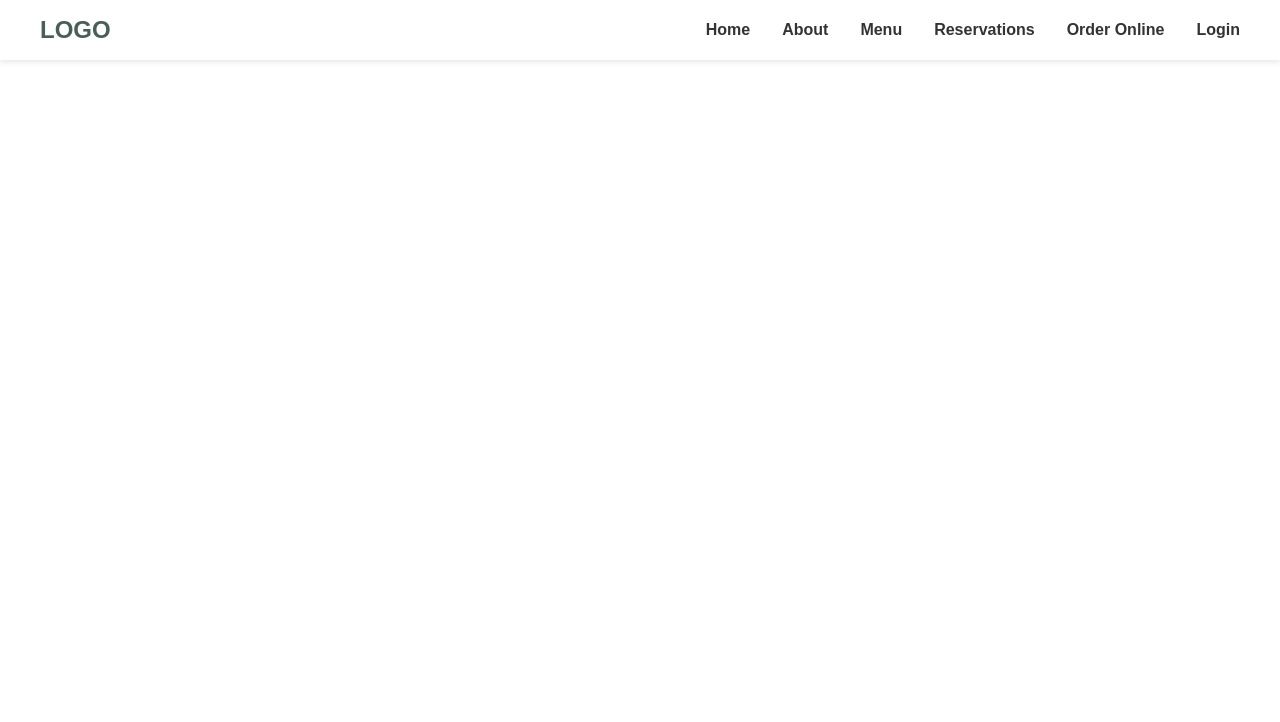
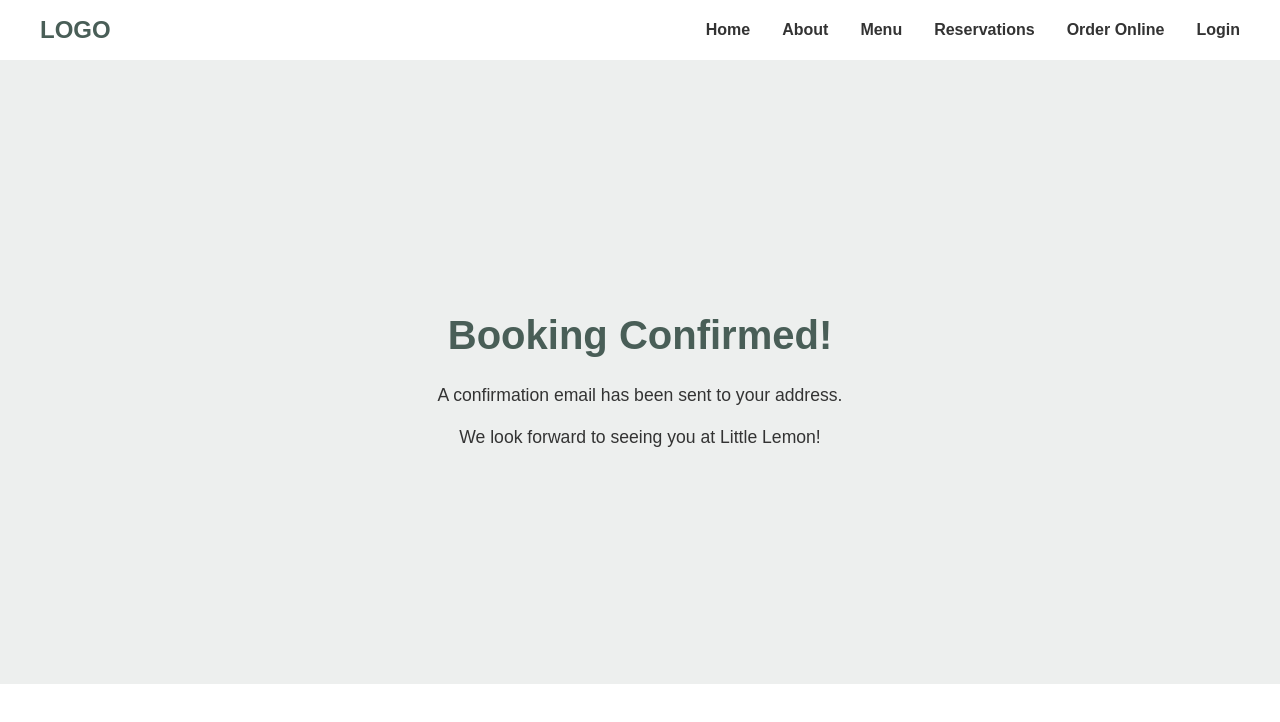
Before and after one commit to Zings-tech/Little-Lemon, a React (Create React App) app: page /confirmed in a window 1280 px wide. Shown: the top 722 px of the page. Built offline with nearby package versions, Linux system fonts and the light colour scheme.

Commit message:
Connect booking form submission to API and add confirmation page

```diff
--- a/src/Main.js
+++ b/src/Main.js
@@ -1,8 +1,10 @@
-import { Routes, Route } from 'react-router-dom';
+import { Routes, Route, useNavigate } from 'react-router-dom';
 import Homepage from './pages/HomePage';
 import BookingPage from './pages/BookingPage';
-import { useReducer } from "react";
-import { initializeTimes, updateTimes } from "./utils/timesReducer";
+import { useReducer } from 'react';
+import { initializeTimes, updateTimes } from './utils/timesReducer';
+import ConfirmedBooking from './pages/ConfirmedBooking';
+import { submitAPI } from './utils/tempAPI';
 
 function Main() {
 
@@ -11,6 +13,15 @@ function Main() {
     [],
     initializeTimes
   );
+
+    const navigate = useNavigate();
+
+    function submitForm(formData) {
+      const result = submitAPI(formData);
+      if (result) {
+        navigate("/confirmed");
+      }
+  }
 
 
   return (
@@ -23,9 +34,11 @@ function Main() {
            <BookingPage
               availableTimes={availableTimes}
               dispatch={dispatch}
+              submitForm={submitForm}
            />
           }
          />
+         <Route path="/confirmed" element={<ConfirmedBooking />} />
       </Routes>
     </main>
   );
--- a/src/pages/BookingForm.js
+++ b/src/pages/BookingForm.js
@@ -1,8 +1,7 @@
 import { useState } from "react";
-import "../styles/BookingForm.css"
-import { submitAPI } from '../utils/tempAPI.js';
+import "../styles/BookingForm.css";
 
-function BookingForm({ availableTimes, dispatch }) {
+function BookingForm({ availableTimes, dispatch, submitForm }) {
 
   const [date, setDate] = useState("");
   const [time, setTime] = useState("17:00");
@@ -30,10 +29,8 @@ function BookingForm({ availableTimes, dispatch }) {
         occasion
       };
 
-    const success = submitAPI(formData);
-    if (success) {
-        alert("Reservation confirmed!");
-    }
+    submitForm(formData);
+
     };
 
 
--- a/src/pages/BookingPage.js
+++ b/src/pages/BookingPage.js
@@ -1,13 +1,15 @@
 import BookingForm from "./BookingForm.js"
 import "../styles/BookingPage.css"
 
-function BookingPage({ availableTimes, dispatch }) {
+function BookingPage({ availableTimes, dispatch, submitForm }) {
   return (
     <section className="booking-page">
       <h1>Reserve a Table</h1>
       <BookingForm
         availableTimes={availableTimes}
-        dispatch={dispatch}/>
+        dispatch={dispatch}
+        submitForm={submitForm}
+      />
     </section>
   );
 }
--- /dev/null
+++ b/src/pages/ConfirmedBooking.js
@@ -0,0 +1,13 @@
+import "../styles/ConfirmedBooking.css"
+
+function ConfirmedBooking() {
+  return (
+    <header className="confirmation-header">
+      <h1>Booking Confirmed!</h1>
+      <p>A confirmation email has been sent to your address.</p>
+      <p>We look forward to seeing you at Little Lemon!</p>
+    </header>
+  );
+}
+
+export default ConfirmedBooking;
--- /dev/null
+++ b/src/styles/ConfirmedBooking.css
@@ -0,0 +1,25 @@
+.confirmation-header {
+  min-height: 70vh;
+  display: flex;
+  flex-direction: column;
+  justify-content: center;
+  align-items: center;
+
+  background-color: #EDEFEE;
+  text-align: center;
+  padding: 2rem;
+}
+
+.confirmation-header h1 {
+  font-size: 2.5rem;
+  color: #495E57;
+  margin-bottom: 1rem;
+}
+
+.confirmation-header p {
+  font-size: 1.1rem;
+  color: #333333;
+  margin: 0.5rem 0;
+  max-width: 500px;
+  line-height: 1.5;
+}
```
